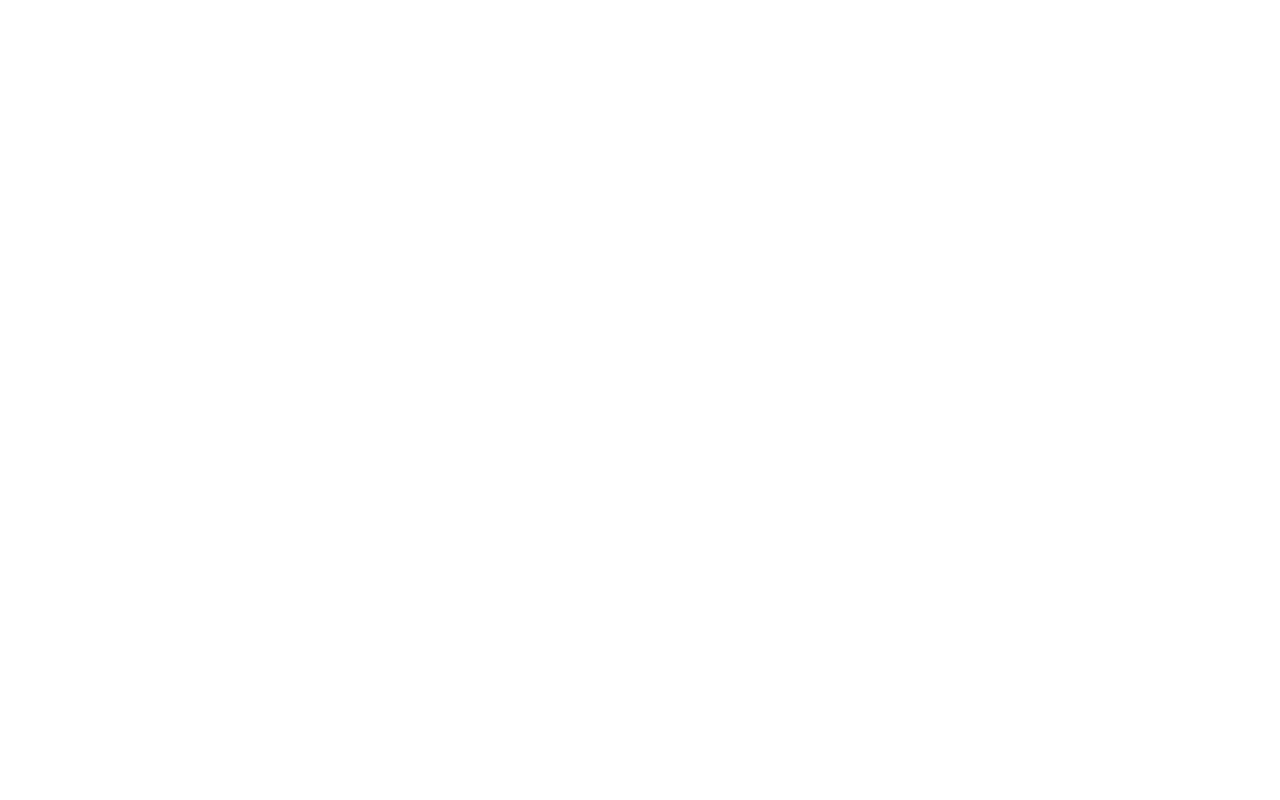
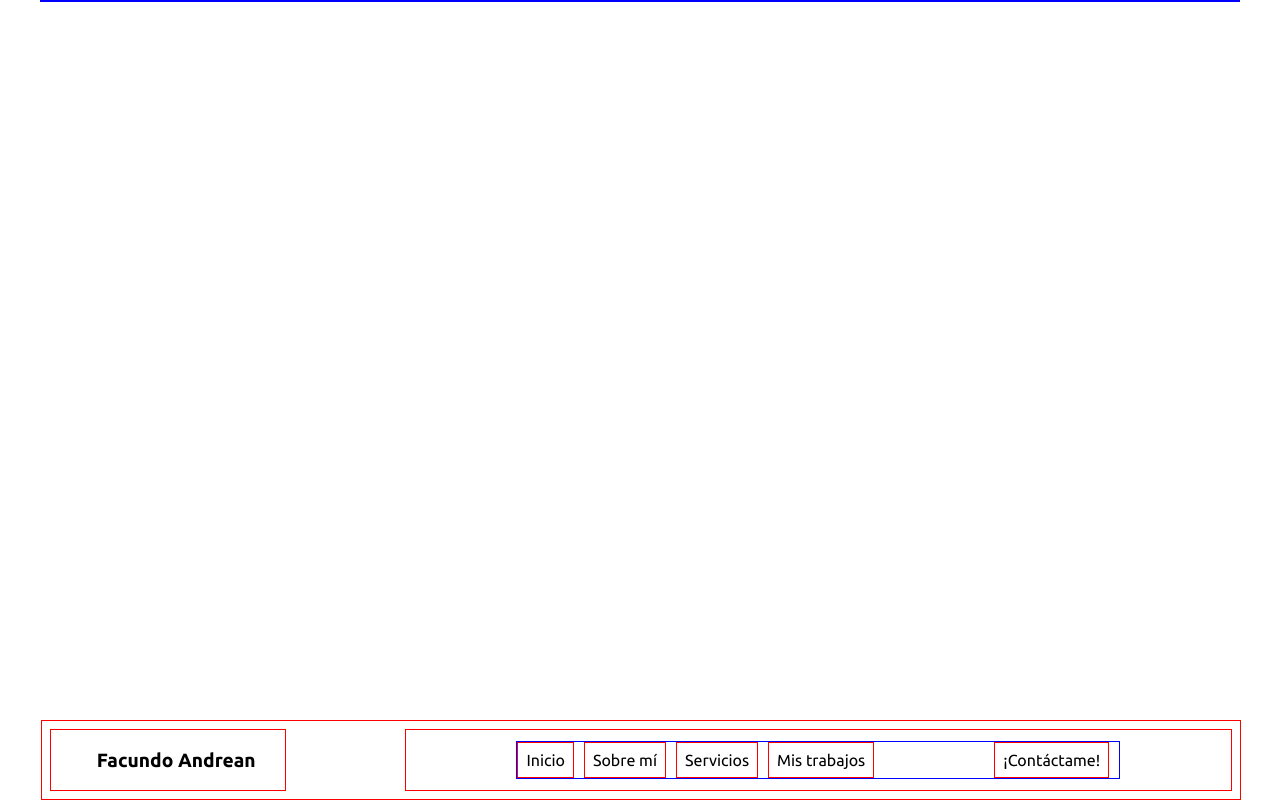
Before and after one commit to facuandrean/portfolio-antiguo, a plain HTML site: page index.html in a window 1280 px wide. Drawn offline with nearby package versions, Linux system fonts and the light colour scheme.

Commit message:
Creando estructura y funcionalidad del header, faltan profundizar estilos

```diff
--- a/css/style.css
+++ b/css/style.css
@@ -38,6 +38,8 @@ html {
 body {
     overflow-x: hidden;
     margin: 0;
+    width: 100vw;
+    height: 100vh;
 }
 
 img {
@@ -80,7 +82,67 @@ button:hover {
 
 /* Site properties and components */
 
+.container {
+    min-width: 320px;
+    max-width: 1200px;
+    width: 100vw;
+    height: auto;
+    margin: 0 auto;
+    border: 1px solid blue
+}
 
+.header {
+    width: 100%;
+    min-width: 320px;
+    max-width: 1200px;
+    height: 10vh;
+    padding: .5rem;
+    display: flex;
+    justify-content: space-between;
+    align-items: center;
+    border: 1px solid red;
+    position: fixed;
+    bottom: 0;
+}
+
+.header-logo {
+    width: 70%;
+    height: 100%;
+    text-align: center;
+    display: flex;
+    justify-content: space-between;
+    align-items: center;
+    font-size: 1.2rem;
+    font-weight: bold ;
+    padding-left: 1rem;
+    border: 1px solid red;
+}
+
+.header-nav {
+    width: 20%;
+    height: 100%;
+    padding: 0;
+    margin: 0;
+    display: grid;
+    place-content: center;
+    border: 1px solid red;
+}
+
+.header-nav__ul-mobile {
+    width: 100%;
+    height: auto;
+    padding: .5rem;
+    background-color: #54AFE1;
+    position: fixed;
+    bottom: 10vh;
+    left: 0;
+}
+
+.h-n-ul__li-mobile,
+.h-n-ul__li-desktop {
+    padding: .5rem;
+    text-align: center;
+}
 
 /* Utilities */
 
@@ -93,3 +155,32 @@ button:hover {
 }
 
 /* mediaqueries */
+
+@media screen and (min-width:1024px) {
+
+    .header-logo {
+        width: 20%;
+        justify-content: center;
+    }
+
+    .header-nav {
+        width: 70%;
+    }
+
+    .header-nav__ul-desktop {
+        height: 100%;
+        width: 100%;
+        display: flex;
+        justify-content: center;
+        border: 1px solid blue;
+    }
+    .h-n-ul__li-desktop{
+        border: 1px solid red;
+        margin-right: 10px;
+    }
+    .h-n-ul__li-desktop:nth-child(4){
+        border: 1px solid red;
+        margin-right: 120px;
+    }
+
+}
--- a/index.html
+++ b/index.html
@@ -1,15 +1,71 @@
 <!DOCTYPE html>
 <html lang="en">
 <head>
+
     <meta charset="UTF-8">
     <meta http-equiv="X-UA-Compatible" content="IE=edge">
     <meta name="viewport" content="width=device-width, initial-scale=1.0">
     <title>Portfolio - Facundo Andrean</title>
 
     <link rel="stylesheet" href="css/normalize.css">
+    <link rel="stylesheet" href="https://cdnjs.cloudflare.com/ajax/libs/hamburgers/1.2.1/hamburgers.min.css">
     <link rel="stylesheet" href="css/style.css">
+
 </head>
 <body>
+    <div class="container">
+
+        <header class="header">
+            <div class="header-logo">
+                <a href="index.html" class="header-logo__h2">Facundo Andrean</a>
+            </div>
+
+            <nav class="header-nav">
+                <ul class="header-nav__ul-desktop none">
+                    <li class="h-n-ul__li-desktop">
+                        <a href="#" class="h-n-ul-li__a">Inicio</a>
+                    </li>
+                    <li class="h-n-ul__li-desktop">
+                        <a href="#" class="h-n-ul-li__a">Sobre mí</a>
+                    </li>
+                    <li class="h-n-ul__li-desktop">
+                        <a href="#" class="h-n-ul-li__a">Servicios</a>
+                    </li>
+                    <li class="h-n-ul__li-desktop">
+                        <a href="#" class="h-n-ul-li__a">Mis trabajos</a>
+                    </li>
+                    <li class="h-n-ul__li-desktop">
+                        <a href="#" class="h-n-ul-li__a">¡Contáctame!</a>
+                    </li>
+                </ul>
+                <ul class="header-nav__ul-mobile none">
+                    <li class="h-n-ul__li-mobile">
+                        <a href="#" class="h-n-ul-li__a">Inicio</a>
+                    </li>
+                    <li class="h-n-ul__li-mobile">
+                        <a href="#" class="h-n-ul-li__a">Sobre mí</a>
+                    </li>
+                    <li class="h-n-ul__li-mobile">
+                        <a href="#" class="h-n-ul-li__a">Servicios</a>
+                    </li>
+                    <li class="h-n-ul__li-mobile">
+                        <a href="#" class="h-n-ul-li__a">Mis trabajos</a>
+                    </li>
+                    <li class="h-n-ul__li-mobile">
+                        <a href="#" class="h-n-ul-li__a">¡Contáctame!</a>
+                    </li>
+                </ul>
+                <button class="btn-hamburger hamburger hamburger--squeeze" type="button">
+                    <span class="hamburger-box">
+                        <span class="hamburger-inner"></span>
+                    </span>
+                </button>
+            </nav>
+
+        </header>
+
+    </div>
+
     <script src="js/script.js"></script>
 </body>
 </html>
--- a/js/script.js
+++ b/js/script.js
@@ -0,0 +1,50 @@
+const d = document;
+const w = window;
+
+// botón de hamburguesa
+
+const $btnHamburger = d.querySelector('.btn-hamburger');
+const $navMobile = d.querySelector('.header-nav__ul-mobile');
+const $navDesktop = d.querySelector('.header-nav__ul-desktop');
+
+d.addEventListener('DOMContentLoaded', (e) => {
+    if (window.matchMedia("(min-width: 1024px)").matches) {
+        /* La pantalla tiene al menos 1024 píxeles de ancho */
+        $navDesktop.classList.remove('none');
+        $btnHamburger.classList.add('none');
+    } else {
+        /* La pantalla tiene menos de 1024 píxeles de ancho */
+        $navDesktop.classList.add('none');
+        $btnHamburger.classList.remove('none');
+    }
+});
+
+w.addEventListener('resize', (e) => {
+    if (window.matchMedia("(min-width: 1024px)").matches) {
+        /* La pantalla tiene al menos 1024 píxeles de ancho */
+        $navDesktop.classList.remove('none');
+        $btnHamburger.classList.add('none');
+        $navMobile.classList.add('none');
+        if ($btnHamburger.classList.contains('is-active')) {
+            $btnHamburger.classList.remove('is-active')
+        }
+    } else {
+        /* La pantalla tiene menos de 1024 píxeles de ancho */
+        $navDesktop.classList.add('none');
+        $btnHamburger.classList.remove('none');
+    }
+});
+
+d.addEventListener('click', (e) => {
+
+    if ((e.target.matches('.btn-hamburger')) || (e.target.matches('.btn-hamburger *'))) {
+        $btnHamburger.classList.toggle('is-active');
+
+        if (!$btnHamburger.classList.contains('is-active')) {
+            $navMobile.classList.add('none');
+        } else {
+            $navMobile.classList.remove('none');
+        }
+    }
+
+});
```
